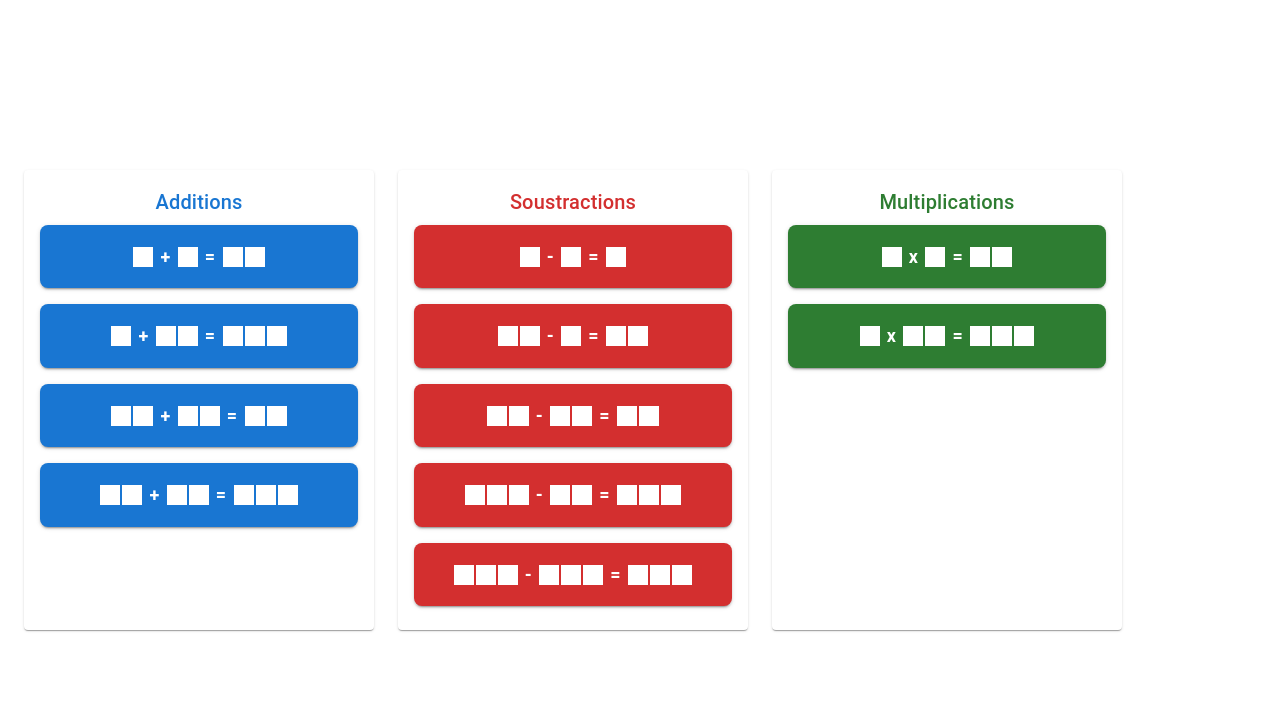
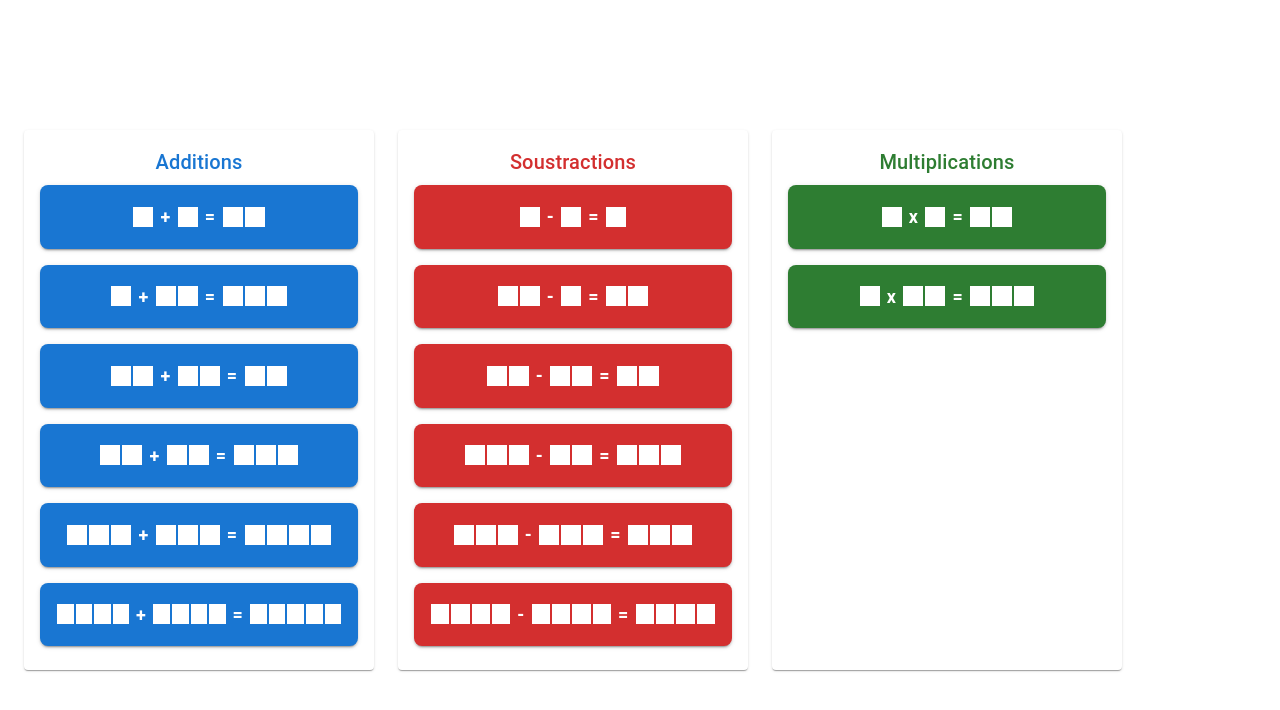
Before and after one commit to maelcornil/classe, a React (Vite) app in the folder classe-app/: page / in a window 1280 px wide. Shown: the top 710 px of the page. Built offline with nearby package versions, Linux system fonts and the light colour scheme.

Commit message:
Add additions and sub

```diff
--- a/classe-app/src/IndexPage.tsx
+++ b/classe-app/src/IndexPage.tsx
@@ -49,6 +49,8 @@ export default function IndexPage(): JSX.Element {
                 { label: "⬜ + ⬜⬜ = ⬜⬜⬜", url: `/exercice?mind1=1&maxd1=1&mind2=2&maxd2=2&minres=1&maxres=3&mode=1&series=10&operator=add&line=1` },
                 { label: "⬜⬜ + ⬜⬜ = ⬜⬜", url: `/exercice?mind1=2&maxd1=2&mind2=2&maxd2=2&minres=1&maxres=2&mode=1&series=10&operator=add&line=1` },
                 { label: "⬜⬜ + ⬜⬜ = ⬜⬜⬜", url: `/exercice?mind1=2&maxd1=2&mind2=2&maxd2=2&minres=1&maxres=3&mode=1&series=10&operator=add&line=1` },
+                { label: "⬜⬜⬜ + ⬜⬜⬜ = ⬜⬜⬜⬜", url: `/exercice?mind1=3&maxd1=3&mind2=3&maxd2=3&minres=1&maxres=4&mode=1&series=10&operator=add&line=1` },
+                { label: "⬜⬜⬜⬜ + ⬜⬜⬜⬜ = ⬜⬜⬜⬜⬜", url: `/exercice?mind1=4&maxd1=4&mind2=4&maxd2=4&minres=1&maxres=5&mode=1&series=10&operator=add&line=1` },
             ]
         },
         {
@@ -60,6 +62,7 @@ export default function IndexPage(): JSX.Element {
                 { label: "⬜⬜ - ⬜⬜ = ⬜⬜", url: `/exercice?mind1=2&maxd1=2&mind2=2&maxd2=2&minres=1&maxres=2&mode=1&series=10&operator=sub&line=1` },
                 { label: "⬜⬜⬜ - ⬜⬜ = ⬜⬜⬜", url: `/exercice?mind1=3&maxd1=3&mind2=1&maxd2=2&minres=1&maxres=3&mode=1&series=10&operator=sub&line=1` },
                 { label: "⬜⬜⬜ - ⬜⬜⬜ = ⬜⬜⬜", url: `/exercice?mind1=3&maxd1=3&mind2=1&maxd2=3&minres=1&maxres=3&mode=1&series=10&operator=sub&line=1` },
+                { label: "⬜⬜⬜⬜ - ⬜⬜⬜⬜ = ⬜⬜⬜⬜", url: `/exercice?mind1=4&maxd1=4&mind2=1&maxd2=4&minres=1&maxres=4&mode=1&series=10&operator=sub&line=1` },
             ]
         },
         {
```
